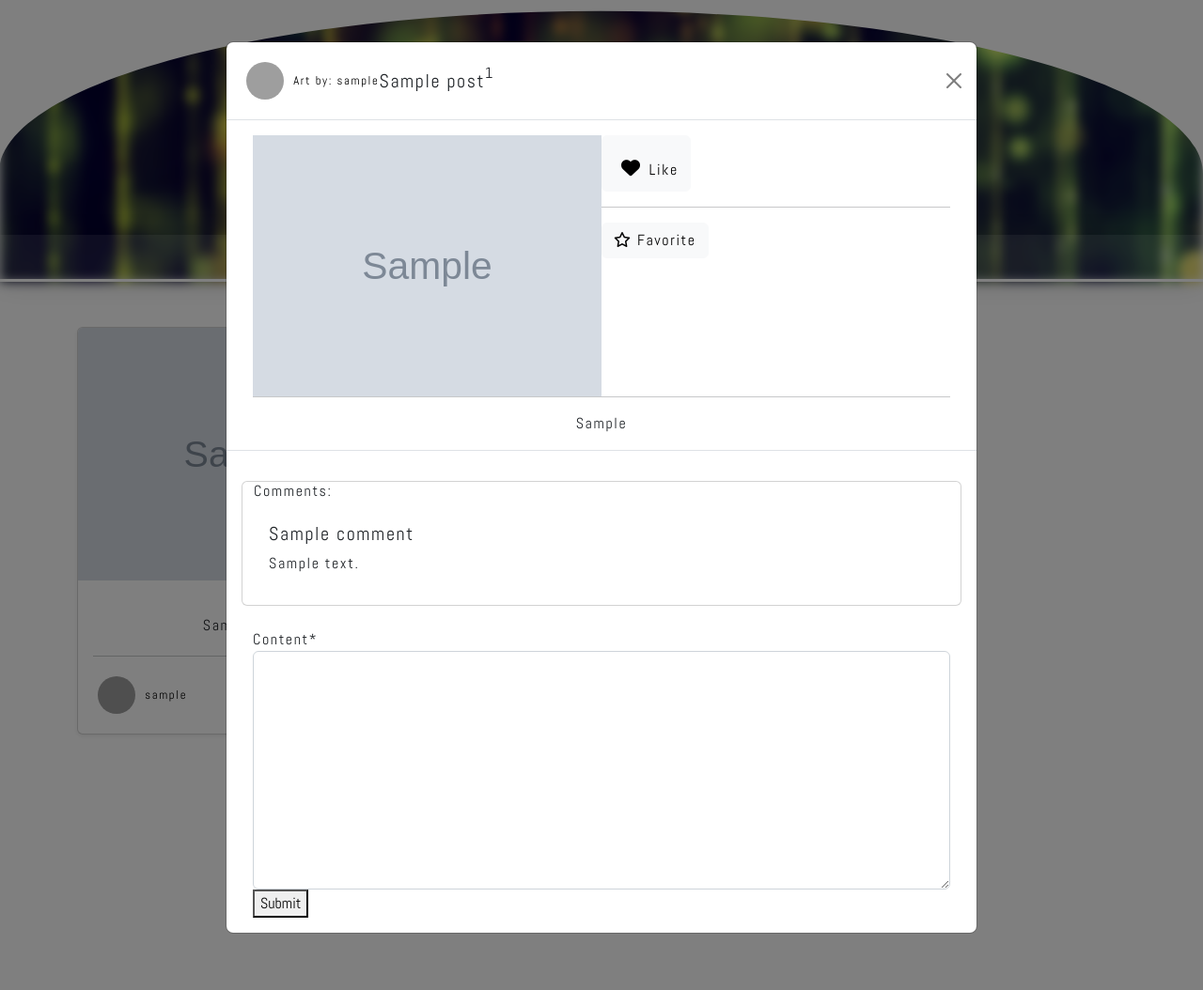
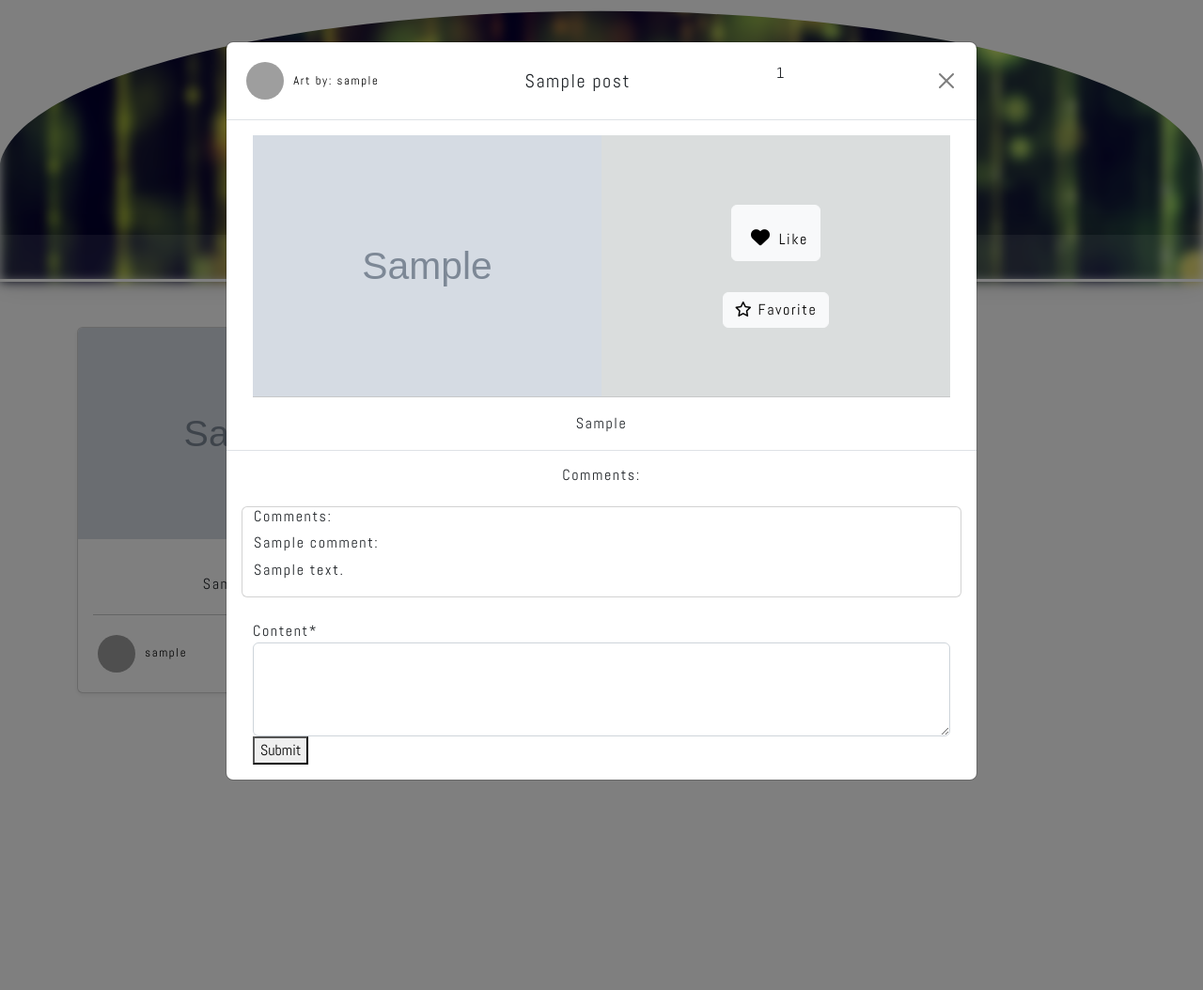
Before and after one commit to Stockman-Jr/Creative-Spark, a Django app: a page that uses templates/post_list.html in a window 1280 px wide, after a click that opens the changed part. Shown: the whole page at 94% size. Run offline with Django 3.2, Linux system fonts and the light colour scheme; tables that the repository leaves empty hold one stand-in row (values such as "Sample post"); grey boxes marked "Sample" are stand-in pictures; some libraries are stand-ins or nearby versions; grey boxes are pictures that could not be loaded.

Commit message:
Add css to modal

```diff
--- a/static/css/style.css
+++ b/static/css/style.css
@@ -182,18 +182,23 @@
   font-size: 20px;
 }
 
-.bd-placeholder-img {
-  font-size: 1.125rem;
-  text-anchor: middle;
-  -webkit-user-select: none;
-  -moz-user-select: none;
-  user-select: none;
-}
+.card-img-top {
+  width: 100%;
+  height: 225px;
+  object-fit: cover;
+ }
 
 .challenge-card {
   margin-top: 50px;
   margin-bottom: 30px;
 }
+
+.post-detail:hover {
+  cursor: pointer;
+  background-color: rgba(0, 0, 0, 0.3);
+  z-index: 4;
+}
+
 
 .card_avatar a {
   text-decoration: none;
@@ -213,6 +218,38 @@
   margin: 20px;
 }
 
+/*MODAL*/
+
+.modal-header .btn-close {
+  margin: 0;
+}
+
+.sidebar {
+  background-color: #dadddd;
+  display: flex;
+  flex-direction: column;
+  justify-content: center;
+  align-items: center;
+}
+
+.row.no-gutters {
+  margin-left: 0;
+  margin-right: 0;
+}
+
+.col-md-9.user-art {
+  padding-right: 0;
+}
+
+/*COMMENTS*/
+
+textarea {
+  height: 100px;
+}
+
+.card-body.comment {
+  padding: 0px;
+}
 
 
 /*MEDIA-QUERIES*/
--- a/templates/post_detail.html
+++ b/templates/post_detail.html
@@ -19,10 +19,10 @@
             <div class="modal-body">
                 <div class="container-fluid">
                     <div class="row g-0">
-                        <div class="col user-art">
+                        <div class="col-lg-6 col-sm-12 user-art">
                             <img class="img-fluid" src="{{ post.image_post.url }}" alt="">
                         </div>
-                        <div class="col sidebar">
+                        <div class="col-lg-6 col-sm-12 sidebar">
                             <div class="action">
                                 <div class="like">
                                     <span class="like-btn">
@@ -48,12 +48,13 @@
             <!--COMMENTS-->
                 <div class="container">
                     <div class="row">
+                        <h6 class="text-center">Comments:</h6>
                         <div class="col card mb-4  mt-3 ">
                             <h6>Comments:</h6>
                             <div class="card-body comment">
                                 {% for comment in post.comments.all %}
                                 <div id='comment-box'>
-                                    <h5 class="c-name">{{ comment.name }}</h5>
+                                    <h6 class="c-name">{{ comment.name }}:</h6>
                                     <p class="c-content">{{ comment.content }}</p>
                                 </div>
                                 {% endfor %}
--- a/templates/post_list.html
+++ b/templates/post_list.html
@@ -44,4 +44,38 @@
 </div>
 </div>
 
+{% block js %}
+<script>
+  $(document).ready(function () {
+  $(".comment_form").on("submit", function (e) {
+     e.preventDefault();
+     var pk = $(this).attr('value')
+     console.log($(this).serialize());
+     $.ajax({
+         type: 'POST',
+         url: $(this).attr('action'),
+         headers: {'Accept': 'application/json',
+                 'X-Requested-With': 'XMLHttpRequest',
+                 'X-CSRFToken': "{{ csrf_token }}",
+                   },
+         data: $(this).serialize(),
+         success: function (response) {
+             console.log('SUCCESS')
+             $(".comment_form").trigger('reset');
+
+
+             $('.comment').prepend(
+              `<div id='comment-box'>
+                <h5>${response["name"]}</h5>
+                <p>${response["content"]}</p>`)
+         }
+     });
+ });
+});
+</script>
+{% endblock js %}
+
+
+
+
 {%endblock%}
```
